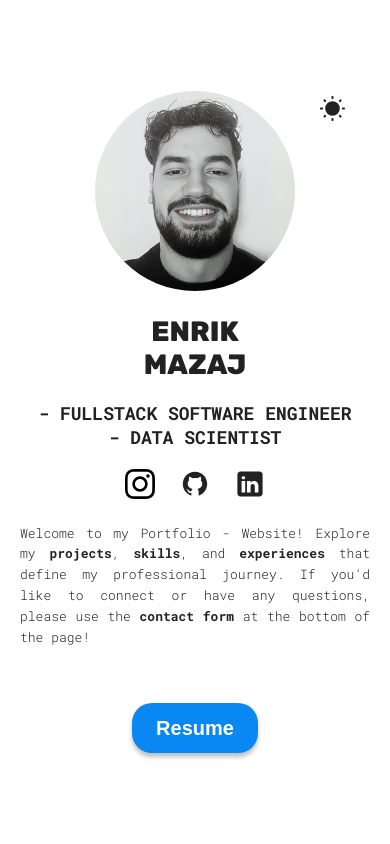
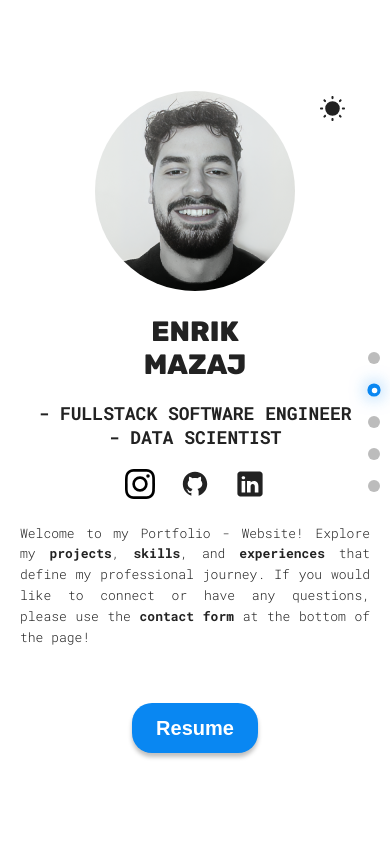
Before and after one commit to EnrikMazaj/My_Portfolio, a React (Vite) app: page / in a window 390 px wide. Shown: the top 844 px of the page. Built offline with nearby package versions, Linux system fonts and the light colour scheme.

Commit message:
feat: add scroll buttons

```diff
--- a/src/App.css
+++ b/src/App.css
@@ -6,6 +6,10 @@
   --text-color: #222;
   --form-text-color: #555;
   --footer-text-color: #888;
+
+  /* RGB values for ScrollProgress component */
+  --text-color-rgb: 34, 34, 34;
+  --btn-color-rgb: 9, 135, 242;
 }
 
 [data-theme="dark"] {
@@ -16,6 +20,10 @@
   --text-color: #fff;
   --form-text-color: #fff;
   --footer-text-color: #bbb;
+
+  /* RGB values for dark theme */
+  --text-color-rgb: 255, 255, 255;
+  --btn-color-rgb: 255, 255, 255;
 }
 
 body {
--- a/src/App.jsx
+++ b/src/App.jsx
@@ -5,6 +5,7 @@ import Skills from "./sections/Skills/Skills";
 import Contact from "./sections/Contact/Contact";
 import Footer from "./sections/Footer/Footer";
 import Experience from "./sections/Experience/Experience";
+import ScrollProgress from "./components/ScrollProgress/ScrollProgress";
 
 function App() {
   return (
@@ -15,6 +16,7 @@ function App() {
       <Skills/>
       <Contact/>
       <Footer/>
+      <ScrollProgress />
     </>
   );
 }
--- /dev/null
+++ b/src/components/ScrollProgress/ScrollProgress.jsx
@@ -0,0 +1,64 @@
+import { useState, useEffect } from 'react';
+import styles from './ScrollProgressStyles.module.css';
+
+function ScrollProgress() {
+  const [activeSection, setActiveSection] = useState(0);
+
+  const sections = [
+    { id: 'hero', name: 'Home' },
+    { id: 'experience', name: 'Experience' },
+    { id: 'projects', name: 'Projects' },
+    { id: 'skills', name: 'Skills' },
+    { id: 'contact', name: 'Contact' }
+  ];
+
+  useEffect(() => {
+    const handleScroll = () => {
+      const sectionElements = sections.map(section =>
+        document.getElementById(section.id)
+      ).filter(Boolean);
+
+      let currentSection = 0;
+      sectionElements.forEach((element, index) => {
+        const rect = element.getBoundingClientRect();
+        if (rect.top <= window.innerHeight / 2) {
+          currentSection = index;
+        }
+      });
+
+      setActiveSection(currentSection);
+    };
+
+    window.addEventListener('scroll', handleScroll);
+    handleScroll();
+
+    return () => window.removeEventListener('scroll', handleScroll);
+  }, []);
+
+  const scrollToSection = (sectionId) => {
+    const element = document.getElementById(sectionId);
+    if (element) {
+      element.scrollIntoView({ behavior: 'smooth' });
+    }
+  };
+
+  return (
+    <div className={styles.scrollProgress}>
+      <div className={styles.circles}>
+        {sections.map((section, index) => (
+          <div
+            key={section.id}
+            className={`${styles.circle} ${index === activeSection ? styles.active : ''}`}
+            onClick={() => scrollToSection(section.id)}
+            title={section.name}
+          >
+            <div className={styles.circleInner} />
+            <span className={styles.sectionName}>{section.name}</span>
+          </div>
+        ))}
+      </div>
+    </div>
+  );
+}
+
+export default ScrollProgress;
--- /dev/null
+++ b/src/components/ScrollProgress/ScrollProgressStyles.module.css
@@ -0,0 +1,150 @@
+.scrollProgress {
+  position: fixed;
+  right: 30px;
+  top: 50%;
+  transform: translateY(-50%);
+  z-index: 1000;
+}
+
+.circles {
+  display: flex;
+  flex-direction: column;
+  gap: 35px;
+}
+
+.circle {
+  position: relative;
+  width: 18px;
+  height: 18px;
+  border-radius: 50%;
+  background-color: rgba(var(--text-color-rgb, 34, 34, 34), 0.3);
+  cursor: pointer;
+  transition: all 0.3s ease;
+  display: flex;
+  align-items: center;
+  justify-content: center;
+}
+
+.circle:hover {
+  transform: scale(1.2);
+  background-color: var(--btn-color, #0987f2);
+}
+
+.circle.active {
+  background-color: var(--btn-color, #0987f2);
+  box-shadow: 0 0 15px rgba(var(--btn-color-rgb, 9, 135, 242), 0.6);
+  transform: scale(1.1);
+}
+
+.circleInner {
+  width: 8px;
+  height: 8px;
+  border-radius: 50%;
+  background-color: var(--background-color, #fff);
+  opacity: 0;
+  transition: opacity 0.3s ease;
+}
+
+.circle.active .circleInner {
+  opacity: 1;
+}
+
+.sectionName {
+  position: absolute;
+  right: 30px;
+  top: 50%;
+  transform: translateY(-50%);
+  background-color: var(--background-color, #fff);
+  color: var(--text-color, #222);
+  padding: 6px 10px;
+  border-radius: 6px;
+  font-size: 13px;
+  font-weight: 500;
+  white-space: nowrap;
+  opacity: 0;
+  pointer-events: none;
+  transition: opacity 0.3s ease;
+  box-shadow: 0 2px 8px rgba(0, 0, 0, 0.1);
+  border: 1px solid rgba(var(--text-color-rgb, 34, 34, 34), 0.1);
+}
+
+.circle:hover .sectionName {
+  opacity: 1;
+}
+
+/* Dark theme support */
+[data-theme="dark"] .circle {
+  background-color: rgba(255, 255, 255, 0.2);
+}
+
+[data-theme="dark"] .circle:hover {
+  background-color: #fff;
+}
+
+[data-theme="dark"] .circle.active {
+  background-color: #fff;
+  box-shadow: 0 0 15px rgba(255, 255, 255, 0.6);
+}
+
+[data-theme="dark"] .sectionName {
+  background-color: var(--background-color, #222);
+  color: var(--text-color, #fff);
+  border: 1px solid rgba(255, 255, 255, 0.2);
+  box-shadow: 0 2px 12px rgba(0, 0, 0, 0.5);
+}
+
+/* Responsive design */
+@media (max-width: 1024px) {
+  .scrollProgress {
+    right: 20px;
+  }
+
+  .sectionName {
+    right: 25px;
+    font-size: 12px;
+  }
+}
+
+@media (max-width: 768px) {
+  .scrollProgress {
+    right: 15px;
+  }
+
+  .circles {
+    gap: 25px;
+  }
+
+  .circle {
+    width: 14px;
+    height: 14px;
+  }
+
+  .circleInner {
+    width: 6px;
+    height: 6px;
+  }
+
+  .sectionName {
+    display: none; /* Hide labels on mobile for cleaner look */
+  }
+}
+
+@media (max-width: 480px) {
+  .scrollProgress {
+    right: 10px;
+  }
+
+  .circles {
+    gap: 20px;
+  }
+
+  .circle {
+    width: 12px;
+    height: 12px;
+  }
+
+  .circleInner {
+    width: 5px;
+    height: 5px;
+  }
+}
--- a/src/sections/Hero/Hero.jsx
+++ b/src/sections/Hero/Hero.jsx
@@ -46,7 +46,7 @@ function Hero() {
             <img src={linkedinIcon} alt="linkedin Icon" />
           </a>
         </span>
-        <p className="description">Welcome to my Portfolio - Website! Explore my <strong><a href="#projects">projects</a></strong>, <strong><a href="#skills">skills</a></strong>, and <strong><a href="#experience">experiences</a></strong> that define my professional journey. If you'd like to connect or have any questions, please use the <strong><a href="#contact">contact form</a></strong> at the bottom of the page!</p>
+        <p className="description">Welcome to my Portfolio - Website! Explore my <strong><a href="#projects">projects</a></strong>, <strong><a href="#skills">skills</a></strong>, and <strong><a href="#experience">experiences</a></strong> that define my professional journey. If you would like to connect or have any questions, please use the <strong><a href="#contact">contact form</a></strong> at the bottom of the page!</p>
         <a href={CV} download>
           <button className="hover">Resume</button>
         </a>
```
